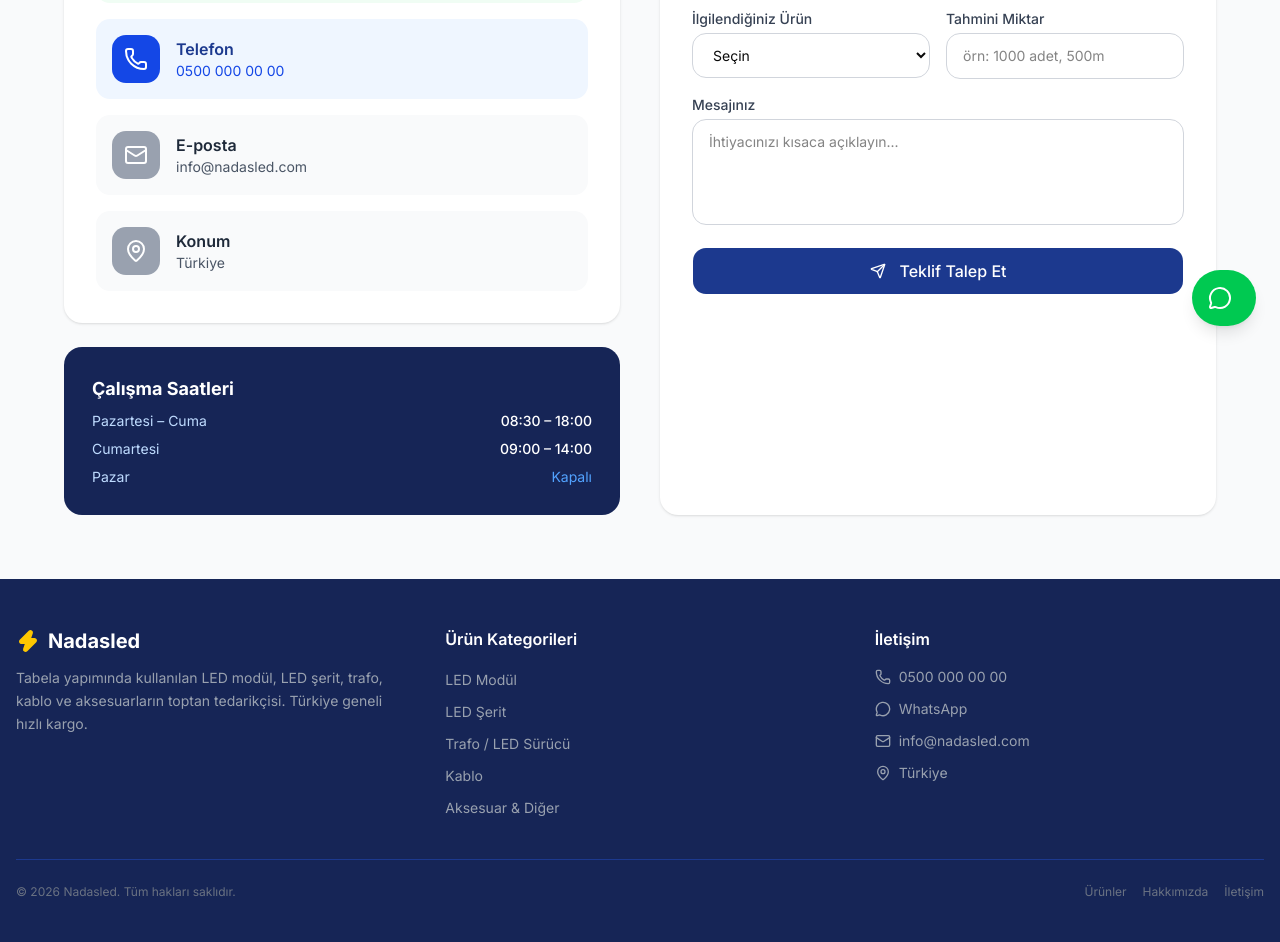
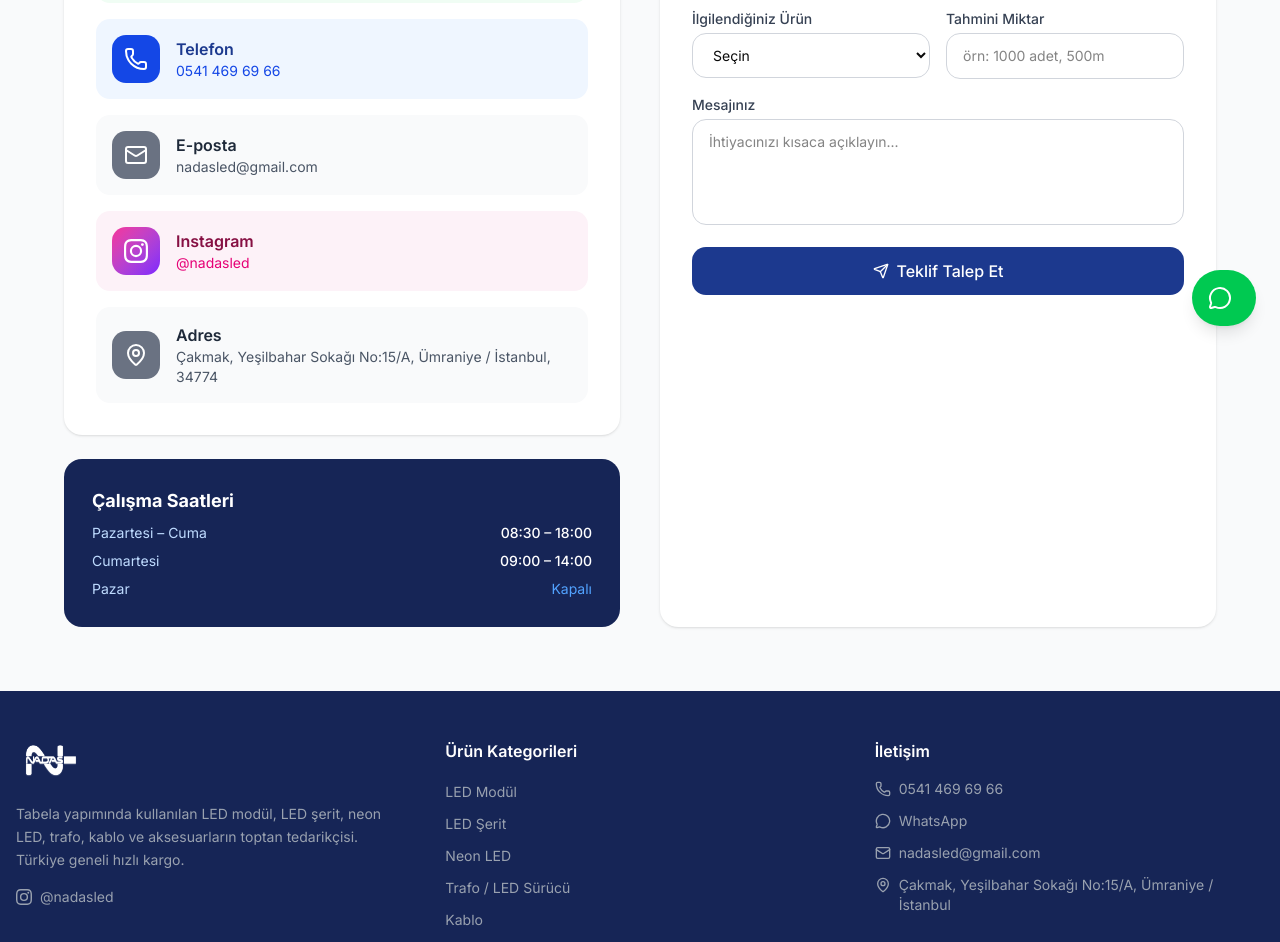
Before and after one commit to abdullahdurak69-afk/nadasled-web, a Next.js app: page /iletisim in a window 1280 px wide. Shown: the part 450-1392 px from the top of the page. Built offline with nearby package versions, Linux system fonts and the light colour scheme.

Commit message:
Gerçek iletişim bilgileri, logo ve Neon LED kategorisi
- Tel/WA: +90 541 469 6966
- Email: nadasled@gmail.com
- Adres: Yeşilbahar Sokağı No:15/A, Ümraniye/İstanbul
- Instagram: @nadasled
- Domain: nadasled.com.tr
- Logo: Header ve Footer'a eklendi
- Neon LED ürün kategorisi eklendi

```diff
--- a/next-sitemap.config.js
+++ b/next-sitemap.config.js
@@ -1,6 +1,6 @@
 /** @type {import('next-sitemap').IConfig} */
 module.exports = {
-  siteUrl: "https://www.nadasled.com",
+  siteUrl: "https://www.nadasled.com.tr",
   generateRobotsTxt: true,
   changefreq: "weekly",
   priority: 0.7,
--- a/src/app/iletisim/page.tsx
+++ b/src/app/iletisim/page.tsx
@@ -2,12 +2,22 @@
 
 import { useState } from "react";
 import { Phone, MessageCircle, Mail, MapPin, Send, CheckCircle } from "lucide-react";
-import { Button } from "@/components/ui/button";
 
-const PHONE = "0500 000 00 00";
-const PHONE_HREF = "tel:+905000000000";
-const WA_HREF = "https://wa.me/905000000000?text=Merhaba%2C%20bilgi%20almak%20istiyorum.";
-const EMAIL = "info@nadasled.com";
+function InstagramIcon({ className }: { className?: string }) {
+  return (
+    <svg className={className} viewBox="0 0 24 24" fill="currentColor" xmlns="http://www.w3.org/2000/svg">
+      <path d="M12 2.163c3.204 0 3.584.012 4.85.07 3.252.148 4.771 1.691 4.919 4.919.058 1.265.069 1.645.069 4.849 0 3.205-.012 3.584-.069 4.849-.149 3.225-1.664 4.771-4.919 4.919-1.266.058-1.644.07-4.85.07-3.204 0-3.584-.012-4.849-.07-3.26-.149-4.771-1.699-4.919-4.92-.058-1.265-.07-1.644-.07-4.849 0-3.204.013-3.583.07-4.849.149-3.227 1.664-4.771 4.919-4.919 1.266-.057 1.645-.069 4.849-.069zM12 0C8.741 0 8.333.014 7.053.072 2.695.272.273 2.69.073 7.052.014 8.333 0 8.741 0 12c0 3.259.014 3.668.072 4.948.2 4.358 2.618 6.78 6.98 6.98C8.333 23.986 8.741 24 12 24c3.259 0 3.668-.014 4.948-.072 4.354-.2 6.782-2.618 6.979-6.98.059-1.28.073-1.689.073-4.948 0-3.259-.014-3.667-.072-4.947-.196-4.354-2.617-6.78-6.979-6.98C15.668.014 15.259 0 12 0zm0 5.838a6.162 6.162 0 100 12.324 6.162 6.162 0 000-12.324zM12 16a4 4 0 110-8 4 4 0 010 8zm6.406-11.845a1.44 1.44 0 100 2.881 1.44 1.44 0 000-2.881z"/>
+    </svg>
+  );
+}
+
+const PHONE = "0541 469 69 66";
+const PHONE_HREF = "tel:+905414696966";
+const WA_HREF = "https://wa.me/905414696966?text=Merhaba%2C%20bilgi%20almak%20istiyorum.";
+const EMAIL = "nadasled@gmail.com";
+const ADDRESS = "Çakmak, Yeşilbahar Sokağı No:15/A, Ümraniye / İstanbul, 34774";
+const INSTAGRAM = "https://www.instagram.com/nadasled/";
+const MAPS_HREF = "https://maps.google.com/?q=Çakmak+Yeşilbahar+Sokağı+15/A+Ümraniye+İstanbul";
 
 // Formspree endpoint — TODO: kendi endpoint'inizi girin
 const FORM_ENDPOINT = "https://formspree.io/f/XXXXXXXX";
@@ -91,25 +101,35 @@
                   </div>
                 </a>
 
-                <div className="flex items-center gap-4 p-4 bg-gray-50 rounded-xl">
-                  <div className="w-12 h-12 bg-gray-400 rounded-xl flex items-center justify-center flex-shrink-0">
+                <a href={`mailto:${EMAIL}`} className="flex items-center gap-4 p-4 bg-gray-50 rounded-xl hover:bg-gray-100 transition-colors">
+                  <div className="w-12 h-12 bg-gray-500 rounded-xl flex items-center justify-center flex-shrink-0">
                     <Mail className="w-6 h-6 text-white" />
                   </div>
                   <div>
                     <p className="font-semibold text-gray-800">E-posta</p>
                     <p className="text-sm text-gray-600">{EMAIL}</p>
                   </div>
-                </div>
+                </a>
 
-                <div className="flex items-center gap-4 p-4 bg-gray-50 rounded-xl">
-                  <div className="w-12 h-12 bg-gray-400 rounded-xl flex items-center justify-center flex-shrink-0">
+                <a href={INSTAGRAM} target="_blank" rel="noopener noreferrer" className="flex items-center gap-4 p-4 bg-pink-50 rounded-xl hover:bg-pink-100 transition-colors">
+                  <div className="w-12 h-12 bg-gradient-to-br from-pink-500 to-violet-600 rounded-xl flex items-center justify-center flex-shrink-0">
+                    <InstagramIcon className="w-6 h-6 text-white" />
+                  </div>
+                  <div>
+                    <p className="font-semibold text-pink-900">Instagram</p>
+                    <p className="text-sm text-pink-600">@nadasled</p>
+                  </div>
+                </a>
+
+                <a href={MAPS_HREF} target="_blank" rel="noopener noreferrer" className="flex items-center gap-4 p-4 bg-gray-50 rounded-xl hover:bg-gray-100 transition-colors">
+                  <div className="w-12 h-12 bg-gray-500 rounded-xl flex items-center justify-center flex-shrink-0">
                     <MapPin className="w-6 h-6 text-white" />
                   </div>
                   <div>
-                    <p className="font-semibold text-gray-800">Konum</p>
-                    <p className="text-sm text-gray-600">Türkiye</p>
+                    <p className="font-semibold text-gray-800">Adres</p>
+                    <p className="text-sm text-gray-600">{ADDRESS}</p>
                   </div>
-                </div>
+                </a>
               </div>
             </div>
 
@@ -163,7 +183,7 @@
                       value={form.telefon}
                       onChange={(e) => setForm({ ...form, telefon: e.target.value })}
                       className="w-full border border-gray-300 rounded-xl px-4 py-3 text-sm focus:outline-none focus:ring-2 focus:ring-blue-500"
-                      placeholder="0500 000 00 00"
+                      placeholder="0541 469 69 66"
                     />
                   </div>
                 </div>
@@ -178,6 +198,7 @@
                       <option value="">Seçin</option>
                       <option>LED Modül</option>
                       <option>LED Şerit</option>
+                      <option>Neon LED</option>
                       <option>Trafo / LED Sürücü</option>
                       <option>Kablo</option>
                       <option>Aksesuar</option>
@@ -208,14 +229,14 @@
                 {status === "error" && (
                   <p className="text-red-600 text-sm">Bir hata oluştu. Lütfen WhatsApp veya telefon ile iletişime geçin.</p>
                 )}
-                <Button
+                <button
                   type="submit"
                   disabled={status === "sending"}
-                  className="w-full bg-blue-900 hover:bg-blue-800 text-white h-12 text-base rounded-xl"
+                  className="w-full inline-flex items-center justify-center gap-2 bg-blue-900 hover:bg-blue-800 disabled:opacity-60 text-white h-12 text-base rounded-xl font-medium transition-colors"
                 >
-                  <Send className="w-4 h-4 mr-2" />
+                  <Send className="w-4 h-4" />
                   {status === "sending" ? "Gönderiliyor..." : "Teklif Talep Et"}
-                </Button>
+                </button>
               </form>
             )}
           </div>
--- a/src/app/page.tsx
+++ b/src/app/page.tsx
@@ -6,8 +6,8 @@
 import faqs from "@/data/faq.json";
 import type { Metadata } from "next";
 
-const PHONE_HREF = "tel:+905000000000";
-const WA_HREF = "https://wa.me/905000000000?text=Merhaba%2C%20tabela%20malzemesi%20hakk%C4%B1nda%20bilgi%20almak%20istiyorum.";
+const PHONE_HREF = "tel:+905414696966";
+const WA_HREF = "https://wa.me/905414696966?text=Merhaba%2C%20tabela%20malzemesi%20hakk%C4%B1nda%20bilgi%20almak%20istiyorum.";
 
 export const metadata: Metadata = {
   title: "Nadasled | LED Modül, LED Şerit, Trafo — Tabela Malzemeleri Toptan",
@@ -26,11 +26,19 @@
   "@context": "https://schema.org",
   "@type": "Organization",
   name: "Nadasled",
-  url: "https://www.nadasled.com",
+  url: "https://www.nadasled.com.tr",
   description: "Tabela yapımı için LED modül, şerit, trafo ve kablo toptan tedarikçisi",
+  address: {
+    "@type": "PostalAddress",
+    streetAddress: "Çakmak, Yeşilbahar Sokağı No:15/A",
+    addressLocality: "Ümraniye",
+    addressRegion: "İstanbul",
+    postalCode: "34774",
+    addressCountry: "TR",
+  },
   contactPoint: {
     "@type": "ContactPoint",
-    telephone: "+90-500-000-00-00",
+    telephone: "+90-541-469-6966",
     contactType: "customer service",
     areaServed: "TR",
     availableLanguage: "Turkish",
--- a/src/app/urunler/[slug]/page.tsx
+++ b/src/app/urunler/[slug]/page.tsx
@@ -6,7 +6,7 @@
 import products from "@/data/products.json";
 import type { Metadata } from "next";
 
-const PHONE_HREF = "tel:+905000000000";
+const PHONE_HREF = "tel:+905414696966";
 
 interface Props {
   params: Promise<{ slug: string }>;
@@ -34,7 +34,7 @@
   if (!product) notFound();
 
   const waMessage = encodeURIComponent(`${product.name} hakkında bilgi almak istiyorum.`);
-  const waHref = `https://wa.me/905000000000?text=${waMessage}`;
+  const waHref = `https://wa.me/905414696966?text=${waMessage}`;
 
   const schema = {
     "@context": "https://schema.org",
@@ -110,7 +110,7 @@
                       <p className="text-sm text-gray-500 mt-0.5">{item.specs}</p>
                     </div>
                     <a
-                      href={`https://wa.me/905000000000?text=${encodeURIComponent(`${item.name} için fiyat öğrenmek istiyorum.`)}`}
+                      href={`https://wa.me/905414696966?text=${encodeURIComponent(`${item.name} için fiyat öğrenmek istiyorum.`)}`}
                       target="_blank"
                       rel="noopener noreferrer"
                       className="flex-shrink-0 inline-flex items-center border border-green-600 text-green-700 hover:bg-green-50 rounded-lg px-3 py-1.5 text-sm font-medium transition-colors"
--- a/src/components/layout/Footer.tsx
+++ b/src/components/layout/Footer.tsx
@@ -1,14 +1,26 @@
 import Link from "next/link";
-import { Zap, Phone, MessageCircle, Mail, MapPin } from "lucide-react";
+import Image from "next/image";
+import { Phone, MessageCircle, Mail, MapPin } from "lucide-react";
 
-const PHONE = "0500 000 00 00";
-const PHONE_HREF = "tel:+905000000000";
-const WA_HREF = "https://wa.me/905000000000?text=Merhaba%2C%20bilgi%20almak%20istiyorum.";
-const EMAIL = "info@nadasled.com";
+function InstagramIcon({ className }: { className?: string }) {
+  return (
+    <svg className={className} viewBox="0 0 24 24" fill="currentColor">
+      <path d="M12 2.163c3.204 0 3.584.012 4.85.07 3.252.148 4.771 1.691 4.919 4.919.058 1.265.069 1.645.069 4.849 0 3.205-.012 3.584-.069 4.849-.149 3.225-1.664 4.771-4.919 4.919-1.266.058-1.644.07-4.85.07-3.204 0-3.584-.012-4.849-.07-3.26-.149-4.771-1.699-4.919-4.92-.058-1.265-.07-1.644-.07-4.849 0-3.204.013-3.583.07-4.849.149-3.227 1.664-4.771 4.919-4.919 1.266-.057 1.645-.069 4.849-.069zM12 0C8.741 0 8.333.014 7.053.072 2.695.272.273 2.69.073 7.052.014 8.333 0 8.741 0 12c0 3.259.014 3.668.072 4.948.2 4.358 2.618 6.78 6.98 6.98C8.333 23.986 8.741 24 12 24c3.259 0 3.668-.014 4.948-.072 4.354-.2 6.782-2.618 6.979-6.98.059-1.28.073-1.689.073-4.948 0-3.259-.014-3.667-.072-4.947-.196-4.354-2.617-6.78-6.979-6.98C15.668.014 15.259 0 12 0zm0 5.838a6.162 6.162 0 100 12.324 6.162 6.162 0 000-12.324zM12 16a4 4 0 110-8 4 4 0 010 8zm6.406-11.845a1.44 1.44 0 100 2.881 1.44 1.44 0 000-2.881z"/>
+    </svg>
+  );
+}
+
+const PHONE = "0541 469 69 66";
+const PHONE_HREF = "tel:+905414696966";
+const WA_HREF = "https://wa.me/905414696966?text=Merhaba%2C%20bilgi%20almak%20istiyorum.";
+const EMAIL = "nadasled@gmail.com";
+const ADDRESS = "Çakmak, Yeşilbahar Sokağı No:15/A, Ümraniye / İstanbul";
+const INSTAGRAM = "https://www.instagram.com/nadasled/";
 
 const categories = [
   { href: "/urunler/led-modul", label: "LED Modül" },
   { href: "/urunler/led-serit", label: "LED Şerit" },
+  { href: "/urunler/neon-led", label: "Neon LED" },
   { href: "/urunler/trafo-led-surucu", label: "Trafo / LED Sürücü" },
   { href: "/urunler/kablo", label: "Kablo" },
   { href: "/urunler/aksesuar", label: "Aksesuar & Diğer" },
@@ -21,14 +33,22 @@
         <div className="grid grid-cols-1 md:grid-cols-3 gap-10">
           {/* Brand */}
           <div>
-            <div className="flex items-center gap-2 font-bold text-xl text-white mb-3">
-              <Zap className="w-6 h-6 text-yellow-400 fill-yellow-400" />
-              Nadasled
+            <div className="mb-4">
+              <Image src="/logo.png" alt="Nadasled" width={110} height={75} className="h-12 w-auto brightness-0 invert" />
             </div>
             <p className="text-sm leading-relaxed text-gray-400">
-              Tabela yapımında kullanılan LED modül, LED şerit, trafo, kablo ve aksesuarların toptan tedarikçisi.
+              Tabela yapımında kullanılan LED modül, LED şerit, neon LED, trafo, kablo ve aksesuarların toptan tedarikçisi.
               Türkiye geneli hızlı kargo.
             </p>
+            <a
+              href={INSTAGRAM}
+              target="_blank"
+              rel="noopener noreferrer"
+              className="inline-flex items-center gap-2 mt-4 text-sm text-gray-400 hover:text-pink-400 transition-colors"
+            >
+              <InstagramIcon className="w-4 h-4" />
+              @nadasled
+            </a>
           </div>
 
           {/* Ürünler */}
@@ -69,7 +89,7 @@
               </li>
               <li className="flex items-start gap-2 text-sm text-gray-400">
                 <MapPin className="w-4 h-4 flex-shrink-0 mt-0.5" />
-                <span>Türkiye</span>
+                <span>{ADDRESS}</span>
               </li>
             </ul>
           </div>
--- a/src/components/layout/Header.tsx
+++ b/src/components/layout/Header.tsx
@@ -1,12 +1,13 @@
 "use client";
 
 import Link from "next/link";
+import Image from "next/image";
 import { useState } from "react";
-import { Phone, MessageCircle, Menu, X, Zap } from "lucide-react";
+import { Phone, MessageCircle, Menu, X } from "lucide-react";
 
-const PHONE = "0500 000 00 00";
-const PHONE_HREF = "tel:+905000000000";
-const WA_HREF = "https://wa.me/905000000000?text=Merhaba%2C%20bilgi%20almak%20istiyorum.";
+const PHONE = "0541 469 69 66";
+const PHONE_HREF = "tel:+905414696966";
+const WA_HREF = "https://wa.me/905414696966?text=Merhaba%2C%20bilgi%20almak%20istiyorum.";
 
 const navLinks = [
   { href: "/", label: "Ana Sayfa" },
@@ -35,9 +36,8 @@
         </div>
 
         <div className="container mx-auto px-4 h-16 flex items-center justify-between">
-          <Link href="/" className="flex items-center gap-2 font-bold text-xl text-blue-900">
-            <Zap className="w-6 h-6 text-yellow-500 fill-yellow-500" />
-            <span>Nadasled</span>
+          <Link href="/" className="flex items-center">
+            <Image src="/logo.png" alt="Nadasled" width={110} height={75} className="h-10 w-auto" priority />
           </Link>
 
           <nav className="hidden md:flex items-center gap-6">
@@ -85,10 +85,7 @@
           <div className="absolute inset-0 bg-black/50" onClick={() => setOpen(false)} />
           <div className="absolute top-0 right-0 h-full w-72 bg-white shadow-xl p-6 flex flex-col">
             <div className="flex items-center justify-between mb-8">
-              <div className="flex items-center gap-2 font-bold text-xl text-blue-900">
-                <Zap className="w-6 h-6 text-yellow-500 fill-yellow-500" />
-                Nadasled
-              </div>
+              <Image src="/logo.png" alt="Nadasled" width={110} height={75} className="h-10 w-auto" />
               <button onClick={() => setOpen(false)} className="p-2 rounded-lg hover:bg-gray-100">
                 <X className="w-5 h-5" />
               </button>
```
Also changed, not shown: public/logo.png (added).
